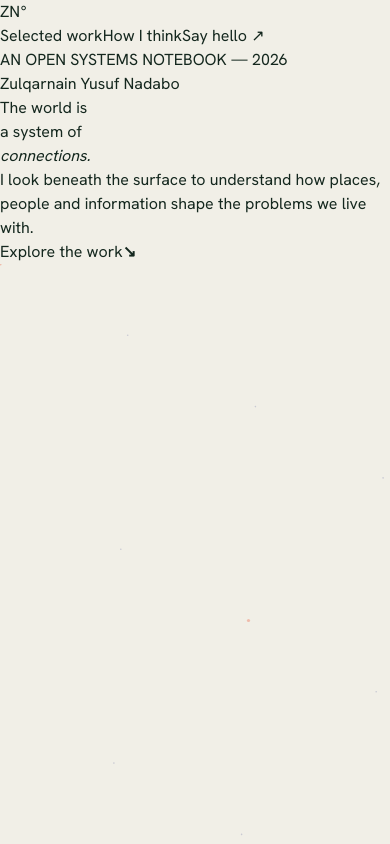
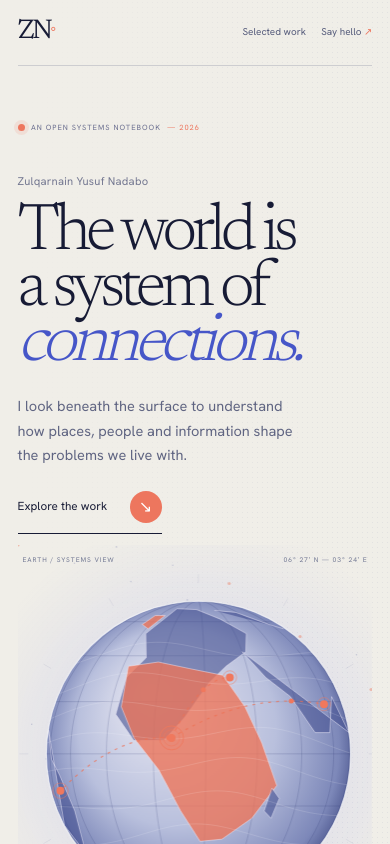
Before and after one commit to mrzulqarnainnadabo/zulqarnain-nadabo, a Next.js app: page / in a window 390 px wide. Shown: the top 844 px of the page. Built offline with nearby package versions, Linux system fonts and the light colour scheme.

Commit message:
Introduce expressive indigo and coral Living Atlas visual system

```diff
--- a/app/art-direction.css
+++ b/app/art-direction.css
@@ -279,3 +279,129 @@ body { background:#f1efe7; }
  .hero-count { align-self:end; }
 }
 @media(prefers-reduced-motion:reduce) { html { scroll-behavior:auto; } }
+
+
+/* THE LIVING ATLAS — an exploratory, visual-first personal portfolio */
+:root {
+  --atlas-paper:#f0eee8;
+  --atlas-ink:#171b35;
+  --atlas-muted:#656982;
+  --atlas-blue:#4656c8;
+  --atlas-coral:#ed765e;
+  --atlas-line:rgba(34,43,93,.17);
+}
+html,body { background:var(--atlas-paper); color:var(--atlas-ink); }
+body { font-family:var(--font-sans),sans-serif; }
+.hero-shell { display:none; }
+.atlas-hero { position:relative; overflow:hidden; background:var(--atlas-paper); color:var(--atlas-ink); }
+.atlas-hero::before { content:""; position:absolute; inset:0; pointer-events:none; opacity:.32; background-image:radial-gradient(rgba(52,62,133,.22) .65px,transparent .65px); background-size:5px 5px; mask-image:linear-gradient(90deg,transparent 0%,black 70%); }
+.atlas-frame { position:relative; max-width:1600px; margin:0 auto; padding:0 clamp(1.25rem,5.5vw,5.5rem); }
+.atlas-nav { display:flex; align-items:center; justify-content:space-between; min-height:82px; border-bottom:1px solid var(--atlas-line); }
+.atlas-monogram { display:inline-flex; align-items:center; color:var(--atlas-ink); font-family:var(--font-serif),serif; font-size:1.7rem; letter-spacing:-.1em; }
+.atlas-monogram span { color:var(--atlas-coral); font-family:var(--font-sans),sans-serif; font-size:.9rem; }
+.atlas-nav-links { display:flex; align-items:center; gap:clamp(1.2rem,3vw,3rem); font-size:.72rem; color:#555b7b; }
+.atlas-nav-links a { transition:color .2s ease; }
+.atlas-nav-links a:hover { color:var(--atlas-coral); }
+.atlas-nav-links a span { color:var(--atlas-coral); }
+.atlas-hero-grid { display:grid; grid-template-columns:minmax(330px,.78fr) minmax(0,1.22fr); align-items:center; gap:clamp(1rem,3vw,3rem); min-height:min(780px,calc(100svh - 135px)); padding:3.5rem 0 2.8rem; }
+.atlas-copy { position:relative; z-index:2; padding:1rem 0; }
+.atlas-kicker { display:flex; align-items:center; gap:.6rem; color:#6c7090; font-size:.55rem; letter-spacing:.13em; }
+.atlas-kicker > span:last-child { color:var(--atlas-coral); }
+.atlas-pulse { width:7px; height:7px; border-radius:50%; background:var(--atlas-coral); box-shadow:0 0 0 4px rgba(237,118,94,.13); }
+.atlas-name { margin:4.6rem 0 1.25rem; color:#747891; font-size:.78rem; letter-spacing:.02em; }
+.atlas-copy h1 { max-width:9ch; margin:0; color:var(--atlas-ink); font-family:var(--font-serif),serif; font-size:clamp(4.2rem,7.6vw,8rem); font-weight:300; letter-spacing:-.078em; line-height:.84; }
+.atlas-copy h1 em { color:var(--atlas-blue); font-weight:300; }
+.atlas-subline { max-width:32ch; margin:2rem 0 0; color:#606582; font-size:clamp(.95rem,1.2vw,1.08rem); line-height:1.7; }
+.atlas-enter { display:inline-flex; align-items:center; gap:1.4rem; margin-top:2.2rem; padding-bottom:.65rem; border-bottom:1px solid var(--atlas-ink); color:var(--atlas-ink); font-size:.73rem; }
+.atlas-enter b { display:grid; place-items:center; width:32px; height:32px; border-radius:50%; background:var(--atlas-coral); color:white; font-size:1rem; font-weight:400; transition:transform .25s ease; }
+.atlas-enter:hover b { transform:translate(3px,3px) rotate(8deg); }
+.atlas-visual { position:relative; min-width:0; }
+.world-stage { position:relative; width:100%; height:clamp(420px,56vw,700px); max-height:720px; touch-action:pan-y; }
+.world-canvas { display:block; width:100%; height:100%; cursor:grab; touch-action:pan-y; }
+.world-canvas:active { cursor:grabbing; }
+.world-coordinate { position:absolute; left:1.5rem; right:1.5rem; display:flex; justify-content:space-between; gap:1rem; color:#737994; font-size:.5rem; letter-spacing:.14em; pointer-events:none; }
+.world-coordinate-top { top:1.4rem; }
+.world-coordinate-bottom { bottom:1.3rem; justify-content:center; gap:1.3rem; }
+.world-focus { position:absolute; right:1.4rem; bottom:3.6rem; display:flex; align-items:center; gap:.45rem; color:#747891; font-size:.57rem; pointer-events:none; }
+.world-focus i { width:6px; height:6px; border:1px solid var(--atlas-coral); border-radius:50%; }
+.atlas-footerline { display:flex; justify-content:space-between; gap:1rem; padding:1rem 0 1.2rem; border-top:1px solid var(--atlas-line); color:#737791; font-size:.52rem; letter-spacing:.11em; }
+.atlas-footerline i { color:var(--atlas-coral); font-style:normal; padding:0 .25rem; }
+.portfolio-section { padding:clamp(5rem,9vw,8rem) 0 5.5rem; }
+.work-heading { border-color:var(--atlas-line); }
+.work-heading h2 { color:var(--atlas-ink); }
+.work-heading h2 em { color:var(--atlas-blue); }
+.work-heading > p { color:var(--atlas-muted); }
+.work-ledger { border-color:var(--atlas-line); }
+.work-entry { border-color:var(--atlas-line); }
+.entry-index { color:var(--atlas-coral); }
+.entry-index i,.entry-stage,.entry-side p,.entry-question { color:var(--atlas-muted); }
+.entry-title-row h3 { color:var(--atlas-ink); }
+.entry-side a { color:var(--atlas-blue); border-color:var(--atlas-coral); }
+.strip-track { background:rgba(70,86,200,.16); }
+.strip-line { background:var(--atlas-coral); }
+.strip-index { color:var(--atlas-blue); }
+.strip-step { color:var(--atlas-muted); }
+.work-footnote { color:#777b92; }
+.work-footnote span { color:var(--atlas-coral); }
+.profile-band { background:#e5e4ed; margin:0 calc(clamp(1.25rem,5.5vw,5.5rem) * -1); padding:clamp(4rem,8vw,7rem) clamp(1.25rem,5.5vw,5.5rem); border:0; }
+.method-intro h2 { color:var(--atlas-ink); }
+.method-intro h2 em { color:var(--atlas-blue); }
+.method-intro > p:last-child,.method-row p { color:var(--atlas-muted); }
+.method-list,.method-row { border-color:rgba(34,43,93,.18); }
+.method-row > span { color:var(--atlas-coral); }
+.method-row h3 { color:var(--atlas-ink); }
+.contact-panel { background:#242a55; color:#f3f1ec; }
+.contact-panel .eyebrow { color:#f18b75; }
+.contact-panel h2 { color:#f3f1ec; }
+.contact-note { color:#c7c9db; }
+.contact-actions > a { color:#f3f1ec; }
+.contact-actions > .contact-primary { background:var(--atlas-coral); color:#211f3b; }
+.contact-socials a { color:#b5b8d1; }
+.site-footer { border-color:var(--atlas-line); color:var(--atlas-muted); }
+.footer-mark,.back-top { color:var(--atlas-ink); }
+.footer-mark span { color:var(--atlas-coral); }
+@media(max-width:900px) {
+ .atlas-hero-grid { grid-template-columns:1fr; gap:.5rem; min-height:0; padding:3.2rem 0 1.8rem; }
+ .atlas-copy { padding:1rem 0 0; }
+ .atlas-name { margin-top:2.7rem; }
+ .atlas-copy h1 { max-width:11ch; font-size:clamp(4.5rem,12vw,7rem); }
+ .atlas-subline { max-width:42ch; margin-top:1.3rem; }
+ .atlas-enter { margin-top:1.4rem; }
+ .world-stage { height:clamp(390px,72vw,650px); }
+}
+@media(max-width:640px) {
+ .atlas-frame { padding:0 1.1rem; }
+ .atlas-nav { min-height:66px; }
+ .atlas-nav-links { gap:.95rem; font-size:.62rem; }
+ .atlas-nav-links a:nth-child(2) { display:none; }
+ .atlas-hero-grid { padding-top:2.5rem; }
+ .atlas-kicker { font-size:.47rem; gap:.4rem; }
+ .atlas-name { margin:2.5rem 0 1rem; font-size:.7rem; }
+ .atlas-copy h1 { font-size:clamp(4.1rem,17vw,5.8rem); }
+ .atlas-subline { max-width:34ch; font-size:.91rem; }
+ .world-stage { height:clamp(350px,105vw,500px); margin-top:.2rem; }
+ .world-coordinate { left:.3rem; right:.3rem; font-size:.42rem; }
+ .world-coordinate-top { top:.6rem; }
+ .world-coordinate-bottom { bottom:.65rem; gap:.7rem; font-size:.4rem; }
+ .world-focus { right:.3rem; bottom:2.5rem; }
+ .atlas-footerline { flex-direction:column; gap:.45rem; font-size:.46rem; }
+ .work-entry { grid-template-columns:42px minmax(0,1fr); }
+ .profile-band { margin:0 -1.1rem; padding:4rem 1.1rem; }
+ .site-footer { padding:1.2rem 1.1rem; }
+}
+@media(prefers-reduced-motion:reduce) {
+ .atlas-pulse { box-shadow:none; }
+ .world-canvas { cursor:default; }
+}
+html.dark .atlas-hero { background:#14172b; color:#f2f0ec; }
+html.dark .atlas-copy h1,.dark .atlas-monogram { color:#f2f0ec; }
+html.dark .atlas-subline,.dark .atlas-name,.dark .atlas-nav-links,.dark .atlas-kicker,.dark .atlas-footerline,.dark .world-coordinate,.dark .world-focus { color:#b8bdd8; }
+html.dark .atlas-footerline,html.dark .atlas-nav { border-color:rgba(233,233,246,.16); }
+html.dark .profile-band { background:#20233b; }
+html.dark .method-intro h2,html.dark .method-row h3 { color:#f2f0ec; }
+html.dark .method-intro > p:last-child,html.dark .method-row p { color:#c0c3d7; }
+html.dark .method-list,html.dark .method-row { border-color:rgba(233,233,246,.18); }
+html.dark .work-heading h2,html.dark .entry-title-row h3 { color:#f2f0ec; }
+html.dark .work-heading > p,html.dark .entry-question,html.dark .entry-side p,html.dark .entry-stage,html.dark .entry-index i { color:#b8bdd8; }
+html.dark .work-entry,html.dark .work-ledger,html.dark .work-heading { border-color:rgba(233,233,246,.16); }
+html.dark .contact-panel { background:#25294b; }
```
